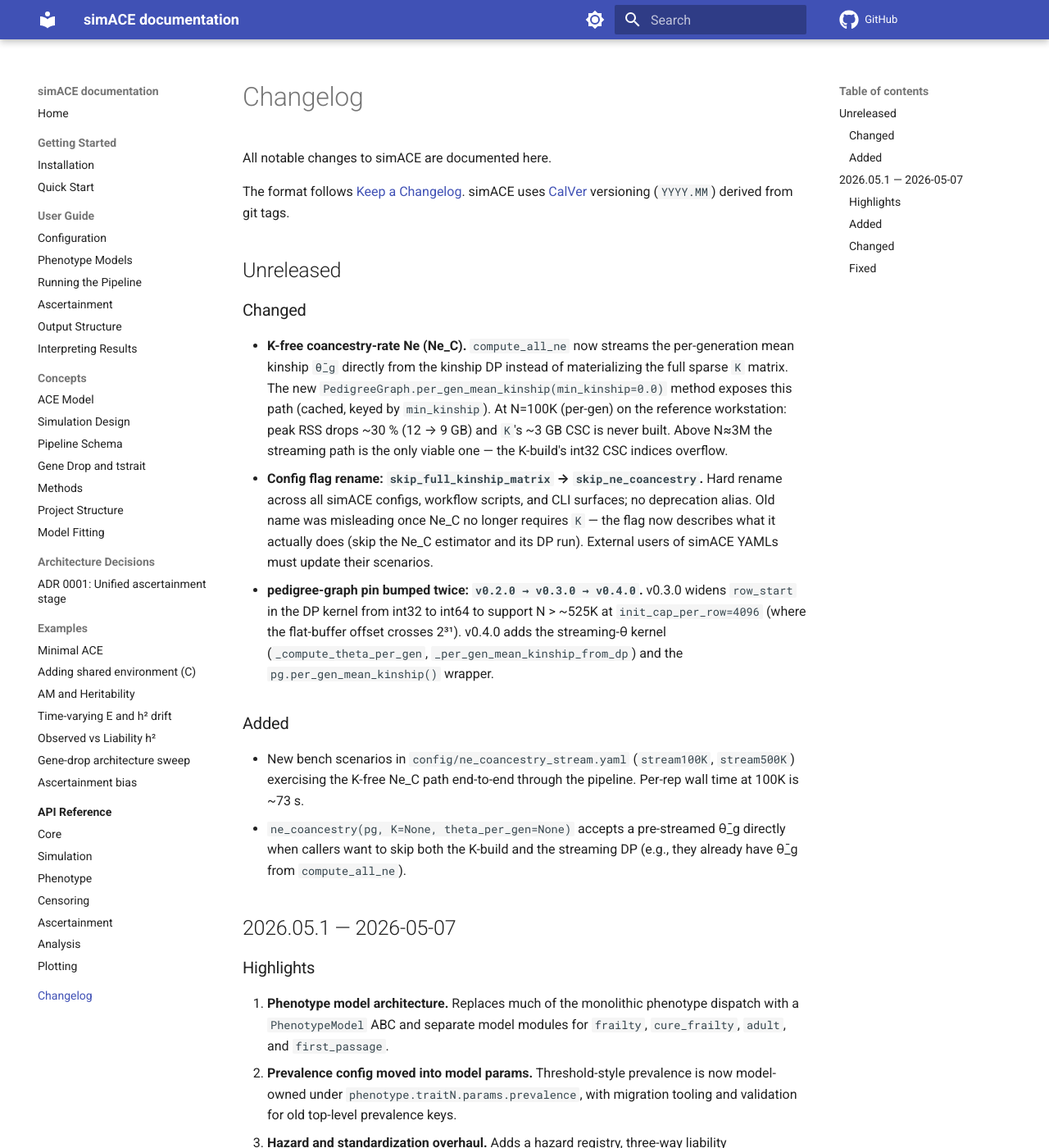
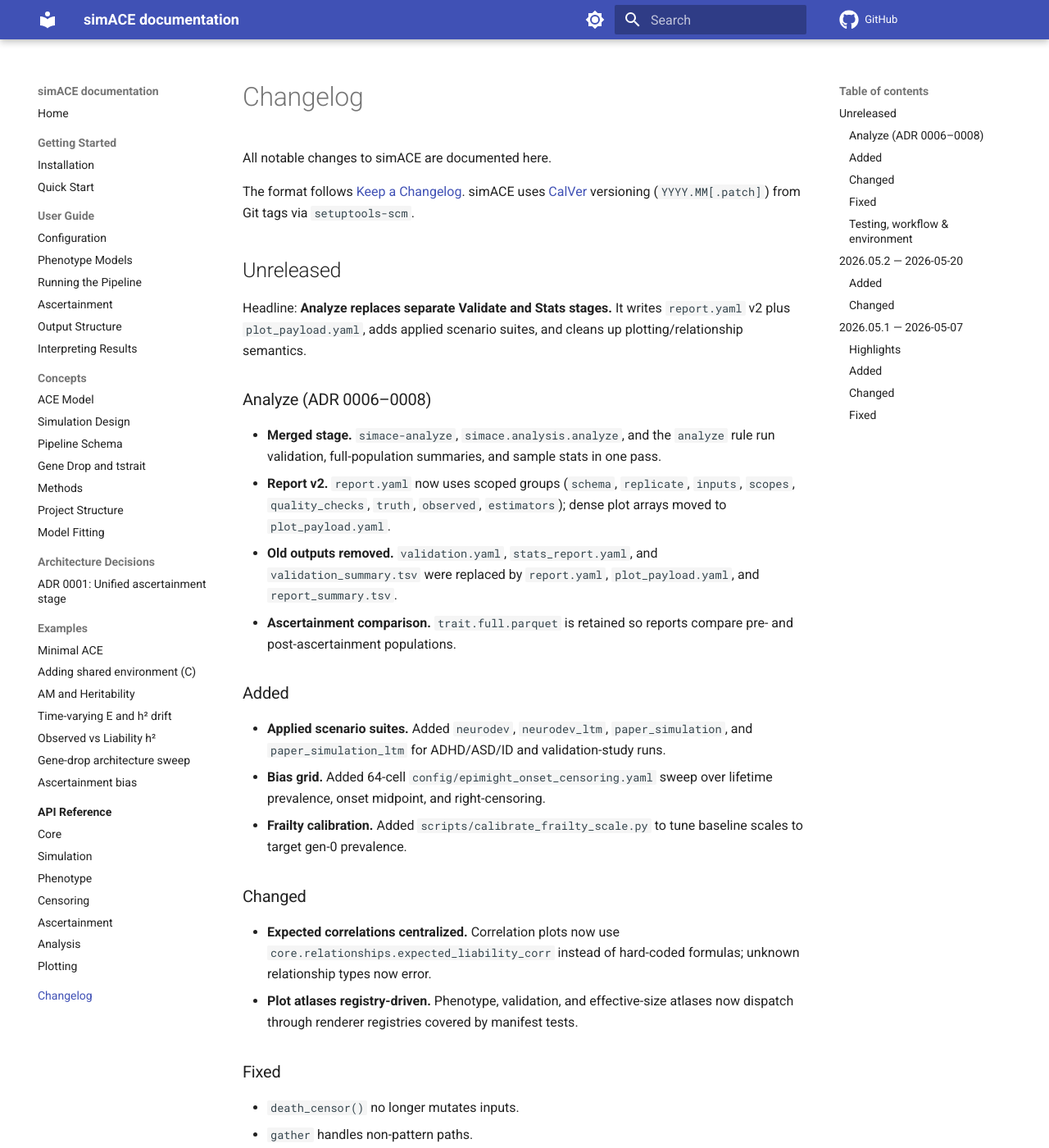
Before and after one commit to rwaples/simACE, an MkDocs documentation site: the page built from docs/changelog.md, in a window 1280 px wide and 1400 px high. Shown: the whole window at 82% size. Built offline with MkDocs 1.6.1 and Material for MkDocs 9.7.7, drawn with Linux system fonts in a browser that asks for light colours; comment, search, counter and statistics services are not loaded; some of the changed text lies outside the part shown.

Commit message:
docs: consolidate changelog into docs/changelog.md, backfill 2026.05.2
Fold the root CHANGELOG.md draft into the canonical docs/changelog.md and delete
the duplicate. The K-free Ne_C work was mislabeled "Unreleased" but shipped in
v2026.05.2 (no skip_ne_coancestry commits exist after the tag) — moved it under a
new 2026.05.2 section sourced from the tag annotation (ADR 0001/0002/0003,
Wright-Fisher mating, py3.13). Corrected the pedigree-graph pin note from the
never-pinned v0.3.0/v0.4.0 to the actual v0.2.0 -> v0.5.0 -> v0.5.1 (now v0.5.1).
Unreleased now holds the Analyze-stage merge and this session's plotting refactors.

```diff
--- a/docs/changelog.md
+++ b/docs/changelog.md
@@ -3,42 +3,93 @@
 All notable changes to simACE are documented here.
 
 The format follows [Keep a Changelog](https://keepachangelog.com/).
-simACE uses [CalVer](https://calver.org/) versioning (`YYYY.MM`) derived from git tags.
+simACE uses [CalVer](https://calver.org/) versioning (`YYYY.MM[.patch]`) from
+Git tags via `setuptools-scm`.
 
 ## Unreleased
 
-### Changed
+Headline: **Analyze replaces separate Validate and Stats stages.** It writes
+`report.yaml` v2 plus `plot_payload.yaml`, adds applied scenario suites, and
+cleans up plotting/relationship semantics.
 
-- **K-free coancestry-rate Ne (Ne_C).** `compute_all_ne` now streams the
-  per-generation mean kinship `θ̄_g` directly from the kinship DP instead
-  of materializing the full sparse `K` matrix. The new
-  `PedigreeGraph.per_gen_mean_kinship(min_kinship=0.0)` method exposes
-  this path (cached, keyed by `min_kinship`). At N=100K (per-gen) on the
-  reference workstation: peak RSS drops ~30 % (12 → 9 GB) and `K`'s
-  ~3 GB CSC is never built. Above N≈3M the streaming path is the only
-  viable one — the K-build's int32 CSC indices overflow.
-- **Config flag rename: `skip_full_kinship_matrix` → `skip_ne_coancestry`.**
-  Hard rename across all simACE configs, workflow scripts, and CLI
-  surfaces; no deprecation alias. Old name was misleading once Ne_C no
-  longer requires `K` — the flag now describes what it actually does
-  (skip the Ne_C estimator and its DP run). External users of simACE
-  YAMLs must update their scenarios.
-- **pedigree-graph pin bumped twice: `v0.2.0 → v0.3.0 → v0.4.0`.**
-  v0.3.0 widens `row_start` in the DP kernel from int32 to int64 to
-  support N > ~525K at `init_cap_per_row=4096` (where the flat-buffer
-  offset crosses 2³¹). v0.4.0 adds the streaming-θ kernel
-  (`_compute_theta_per_gen`, `_per_gen_mean_kinship_from_dp`) and the
-  `pg.per_gen_mean_kinship()` wrapper.
+### Analyze (ADR 0006–0008)
+
+- **Merged stage.** `simace-analyze`, `simace.analysis.analyze`, and the
+  `analyze` rule run validation, full-population summaries, and sample stats in
+  one pass.
+- **Report v2.** `report.yaml` now uses scoped groups (`schema`, `replicate`,
+  `inputs`, `scopes`, `quality_checks`, `truth`, `observed`, `estimators`);
+  dense plot arrays moved to `plot_payload.yaml`.
+- **Old outputs removed.** `validation.yaml`, `stats_report.yaml`, and
+  `validation_summary.tsv` were replaced by `report.yaml`, `plot_payload.yaml`,
+  and `report_summary.tsv`.
+- **Ascertainment comparison.** `trait.full.parquet` is retained so reports
+  compare pre- and post-ascertainment populations.
 
 ### Added
 
-- New bench scenarios in `config/ne_coancestry_stream.yaml` (`stream100K`,
-  `stream500K`) exercising the K-free Ne_C path end-to-end through the
-  pipeline. Per-rep wall time at 100K is ~73 s.
-- `ne_coancestry(pg, K=None, theta_per_gen=None)` accepts a
-  pre-streamed θ̄_g directly when callers want to skip both the K-build
-  and the streaming DP (e.g., they already have θ̄_g from
-  `compute_all_ne`).
+- **Applied scenario suites.** Added `neurodev`, `neurodev_ltm`,
+  `paper_simulation`, and `paper_simulation_ltm` for ADHD/ASD/ID and
+  validation-study runs.
+- **Bias grid.** Added 64-cell `config/epimight_onset_censoring.yaml` sweep over
+  lifetime prevalence, onset midpoint, and right-censoring.
+- **Frailty calibration.** Added `scripts/calibrate_frailty_scale.py` to tune
+  baseline scales to target gen-0 prevalence.
+
+### Changed
+
+- **Expected correlations centralized.** Correlation plots now use
+  `core.relationships.expected_liability_corr` instead of hard-coded formulas;
+  unknown relationship types now error.
+- **Plot atlases registry-driven.** Phenotype, validation, and effective-size
+  atlases now dispatch through renderer registries covered by manifest tests.
+
+### Fixed
+
+- `death_censor()` no longer mutates inputs.
+- `gather` handles non-pattern paths.
+- Mortality plot labels fit at very low death rates.
+
+### Testing, workflow & environment
+
+- Added CLI, edge-case, report, registry, and shared-parquet coverage.
+- Added no-op stage performance checks and a 30 GB workflow `mem_mb` cap.
+- Pinned pandas `<3` and adopted CIF terminology.
+
+## 2026.05.2 — 2026-05-20
+
+Headline: **Unified ascertainment, Wright-Fisher mating, K-free Ne_C, and grouped
+stats reports.**
+
+### Added
+
+- **Unified ascertainment (ADR 0001).** Dropout and case-weighted `N_sample`
+  selection now run in one post-censor stage.
+- **Wright-Fisher mating (ADR 0002).** Added `mating_model: wright_fisher` with
+  two retained sexes, independent parent draws, no persistent pairs, and no MZ
+  twins.
+- **Ascertainment-bias example** plus pedigree-filter and effective-size
+  analysis modules.
+- **Ne_C benchmark scenarios.** Added `stream100K` and `stream500K` in
+  `config/ne_coancestry_stream.yaml`; `stream100K` runs in ~73 s per replicate.
+- `ne_coancestry(..., theta_per_gen=...)` can use pre-streamed per-generation
+  mean kinship and skip K construction/DP.
+
+### Changed
+
+- **Grouped stats reports (ADR 0003).** Replaced `phenotype_stats.yaml` and
+  `phenotype_samples.parquet` with `stats_report.yaml` and
+  `plotting_sample.parquet`; no compatibility reader. Superseded by the
+  Unreleased Analyze merge.
+- **K-free Ne_C.** `compute_all_ne` streams per-generation mean kinship via
+  `PedigreeGraph.per_gen_mean_kinship()` instead of building sparse `K`; at
+  N=100K peak RSS drops ~30% (12→9 GB), and the path avoids CSC index overflow
+  above ~3M.
+- **Config flag rename.** `skip_full_kinship_matrix` is now
+  `skip_ne_coancestry`; no alias.
+- **pedigree-graph pinned to `v0.5.1`.** Adds int64 DP `row_start` support and
+  the streaming-θ kernel.
+- **Python pinned to `3.13`** with Snakemake/SLURM plugin updates.
 
 ## 2026.05.1 — 2026-05-07
 
```
